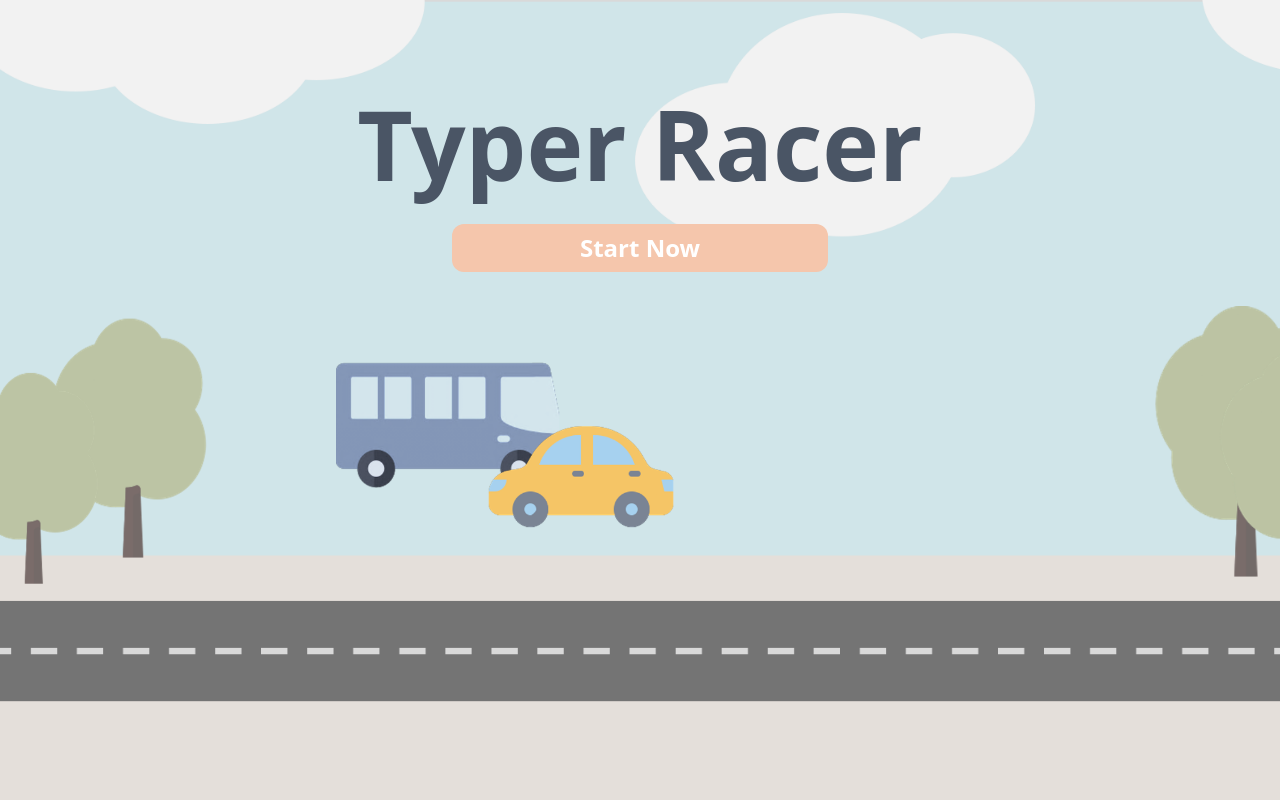
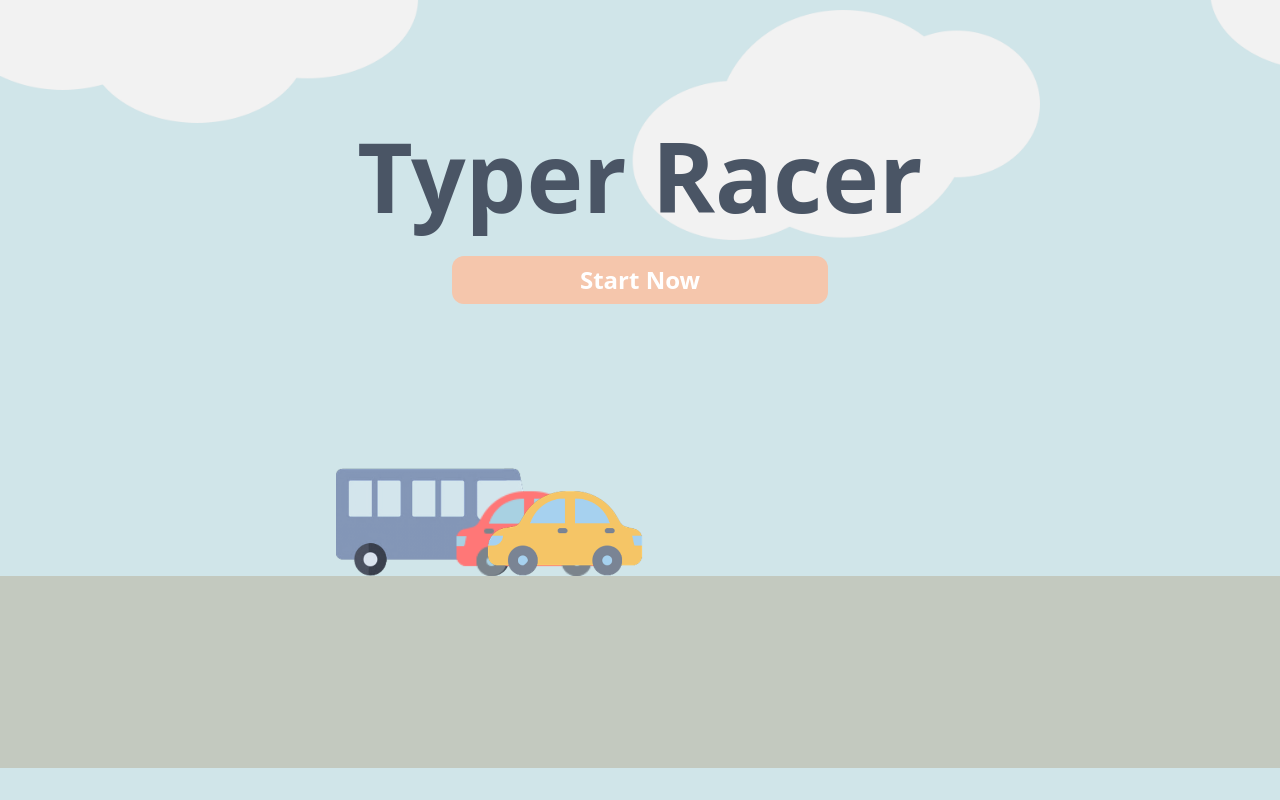
Before and after one commit to XuanGiaHanNguyen/RacerTyper, a React (Vite) app in the folder frontend/: page / in a window 1280 px wide. Built offline with nearby package versions, Linux system fonts and the light colour scheme.

Commit message:
made it rescalable

```diff
--- a/frontend/src/pages/landing.jsx
+++ b/frontend/src/pages/landing.jsx
@@ -4,11 +4,13 @@ import landingpg from '../assets/main/landing.png';
 
 import Car1 from '../assets/main/Car1.png';
 import Bus from '../assets/main/Bus.png';
-import Tree from '../assets/main/Tree.png';
+import Car from '../assets/main/car.png';
+
 
 const Landing = () => {
     const [carPosition, setCarPosition] = useState(window.innerWidth);
     const [busPosition, setBusPosition] = useState(-300);
+    const [Car2Position, setCar2Position] = useState(-500);
 
     useEffect(() => {
         const moveCar = setInterval(() => {
@@ -19,9 +21,14 @@ const Landing = () => {
             setBusPosition(prev => (prev > window.innerWidth ? -300 : prev + 4));
         }, 50);
 
+        const moveCar2 = setInterval(() => {
+            setCar2Position(prev => (prev > window.innerWidth ? -300 : prev + 6));
+        }, 50);
+
         return () => {
             clearInterval(moveCar);
             clearInterval(moveBus);
+            clearInterval(moveCar2);
         };
     }, []);
 
@@ -37,7 +44,7 @@ const Landing = () => {
                 width: "100vw",
             }}
         >
-            <h1 className='font-black text-8xl mt-24 text-gray-600'>
+            <h1 className='font-black text-8xl mt-32 text-gray-600'>
               Typer Racer
             </h1>
             <button
@@ -46,10 +53,13 @@ const Landing = () => {
                 >
                 Start Now
                 </button>
-            <div className='relative flex w-full mt-30 pb-48'>
-                <img src={Car1} alt="Car1" className='absolute bottom-14 w-48' style={{ left: `${carPosition}px`, zIndex: 2 }} />
-                <img src={Bus} alt="Bus" className='absolute bottom-24 w-56' style={{ left: `${busPosition}px`, zIndex: 1 }} />
-                <img src={Tree} alt="Tree" className='w-60 absolute bottom-0 left-0' style={{ zIndex: 3 }} />
+            <div className='relative flex w-full mt-20 pb-48'>
+                <img src={Car1} alt="Car1" className='absolute bottom-0 w-40' style={{ left: `${carPosition}px`, zIndex: 2 }} />
+                <img src={Bus} alt="Bus" className='absolute bottom-0 w-48' style={{ left: `${busPosition}px`, zIndex: 1 }} />
+                <img src={Car} alt="Car2" className='absolute bottom-0 w-40' style={{ left: `${Car2Position}px`, zIndex: 1 }} />
+            </div>
+            <div className=' w-full h-48' style={{ backgroundColor: "#c3c9bf" }}>
+
             </div>
         </div>
     );
```
Also changed, not shown: frontend/src/assets/main/car.png, frontend/src/assets/main/landing.png.
